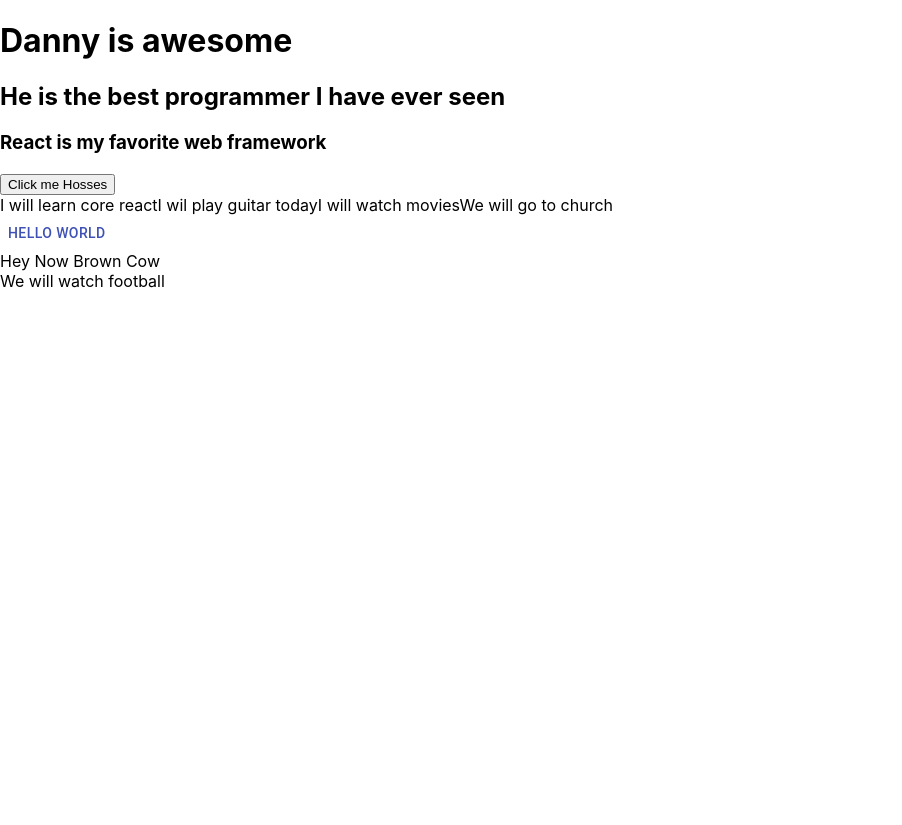
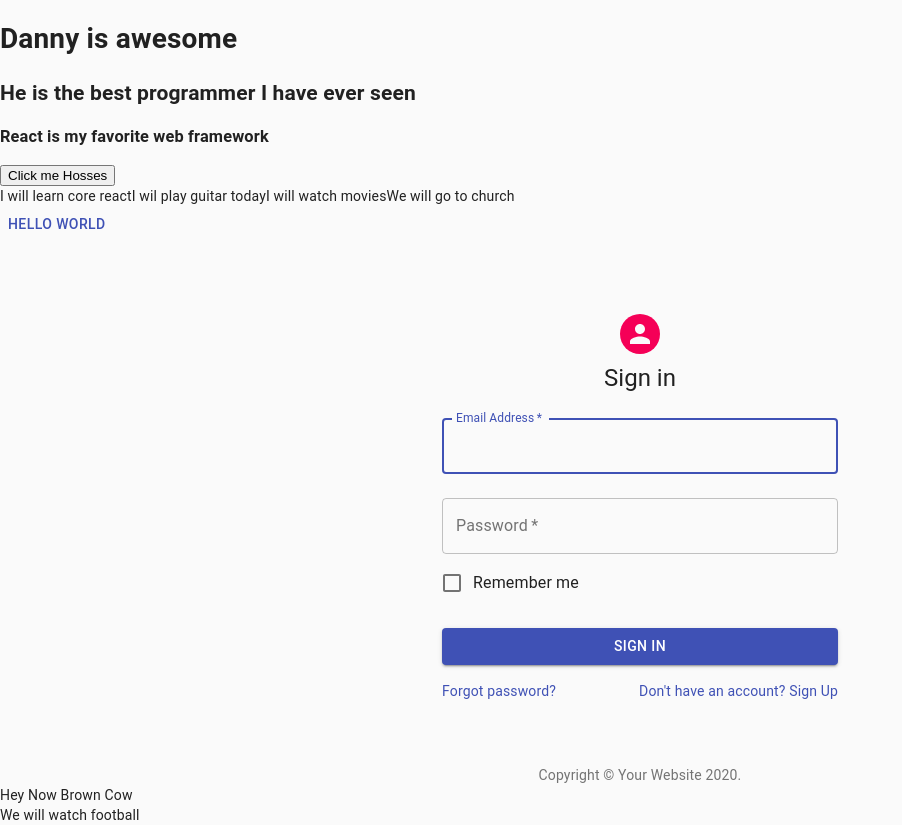
Before and after one commit to EngineerDanny/BeginnerGitTut, a React (Create React App) app: page / in a window 1280 px wide. Shown: the whole page, without its empty margins (0-902 px from the left). Before the commit the page ends 800 px from the top, so only its background shows below. Built offline with nearby package versions, Linux system fonts and the light colour scheme.

Commit message:
removed the unnecessary logo

```diff
--- a/src/App.js
+++ b/src/App.js
@@ -1,5 +1,6 @@
 import React, { Component } from 'react'
 import { Button } from '@material-ui/core'
+import SignInPage from './SignInPage'
 
 class App extends Component {
   state = {
@@ -26,7 +27,7 @@
         <button type="submit">Click me Hosses</button>
         <div onClick='divIsClicked'>{this.state.todo}</div>
         <Button color="primary">Hello World</Button>
-
+        <SignInPage />
         <form action="onSubmit">Hey Now Brown Cow</form>
         <section>We will watch football</section>
       </div>
--- /dev/null
+++ b/src/SignInPage.jsx
@@ -0,0 +1,116 @@
+import React from 'react';
+import Avatar from '@material-ui/core/Avatar';
+import Button from '@material-ui/core/Button';
+import CssBaseline from '@material-ui/core/CssBaseline';
+import TextField from '@material-ui/core/TextField';
+import FormControlLabel from '@material-ui/core/FormControlLabel';
+import Checkbox from '@material-ui/core/Checkbox';
+import Link from '@material-ui/core/Link';
+import Grid from '@material-ui/core/Grid';
+import Box from '@material-ui/core/Box';
+import Typography from '@material-ui/core/Typography';
+import { makeStyles } from '@material-ui/core/styles';
+import Container from '@material-ui/core/Container';
+
+function Copyright() {
+    return (
+        <Typography variant="body2" color="textSecondary" align="center">
+            {'Copyright © '}
+            <Link color="inherit" href="https://material-ui.com/">
+                Your Website
+      </Link>{' '}
+            {new Date().getFullYear()}
+            {'.'}
+        </Typography>
+    );
+}
+
+const useStyles = makeStyles((theme) => ({
+    paper: {
+        marginTop: theme.spacing(8),
+        display: 'flex',
+        flexDirection: 'column',
+        alignItems: 'center',
+    },
+    avatar: {
+        margin: theme.spacing(1),
+        backgroundColor: theme.palette.secondary.main,
+    },
+    form: {
+        width: '100%', // Fix IE 11 issue.
+        marginTop: theme.spacing(1),
+    },
+    submit: {
+        margin: theme.spacing(3, 0, 2),
+    },
+}));
+
+export default function SignIn() {
+    const classes = useStyles();
+
+    return (
+        <Container component="main" maxWidth="xs">
+            <CssBaseline />
+            <div className={classes.paper}>
+                <Avatar className={classes.avatar}>
+
+                </Avatar>
+                <Typography component="h1" variant="h5">
+                    Sign in
+        </Typography>
+                <form className={classes.form} noValidate>
+                    <TextField
+                        variant="outlined"
+                        margin="normal"
+                        required
+                        fullWidth
+                        id="email"
+                        label="Email Address"
+                        name="email"
+                        autoComplete="email"
+                        autoFocus
+                    />
+                    <TextField
+                        variant="outlined"
+                        margin="normal"
+                        required
+                        fullWidth
+                        name="password"
+                        label="Password"
+                        type="password"
+                        id="password"
+                        autoComplete="current-password"
+                    />
+                    <FormControlLabel
+                        control={<Checkbox value="remember" color="primary" />}
+                        label="Remember me"
+                    />
+                    <Button
+                        type="submit"
+                        fullWidth
+                        variant="contained"
+                        color="primary"
+                        className={classes.submit}
+                    >
+                        Sign In
+          </Button>
+                    <Grid container>
+                        <Grid item xs>
+                            <Link href="#" variant="body2">
+                                Forgot password?
+              </Link>
+                        </Grid>
+                        <Grid item>
+                            <Link href="#" variant="body2">
+                                {"Don't have an account? Sign Up"}
+                            </Link>
+                        </Grid>
+                    </Grid>
+                </form>
+            </div>
+            <Box mt={8}>
+                <Copyright />
+            </Box>
+        </Container>
+    );
+}
```
Also changed, not shown: src/logo.svg (deleted).
